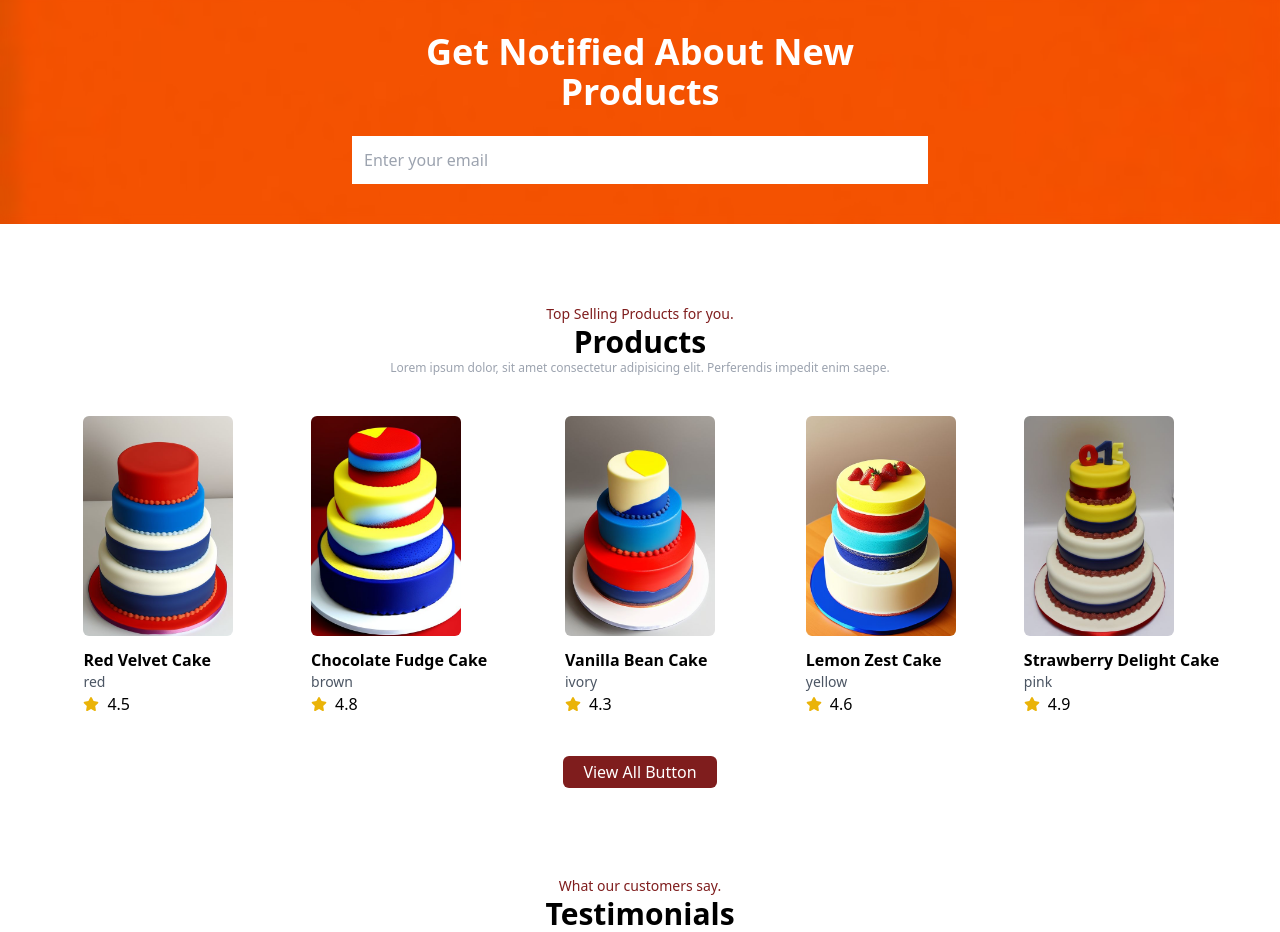
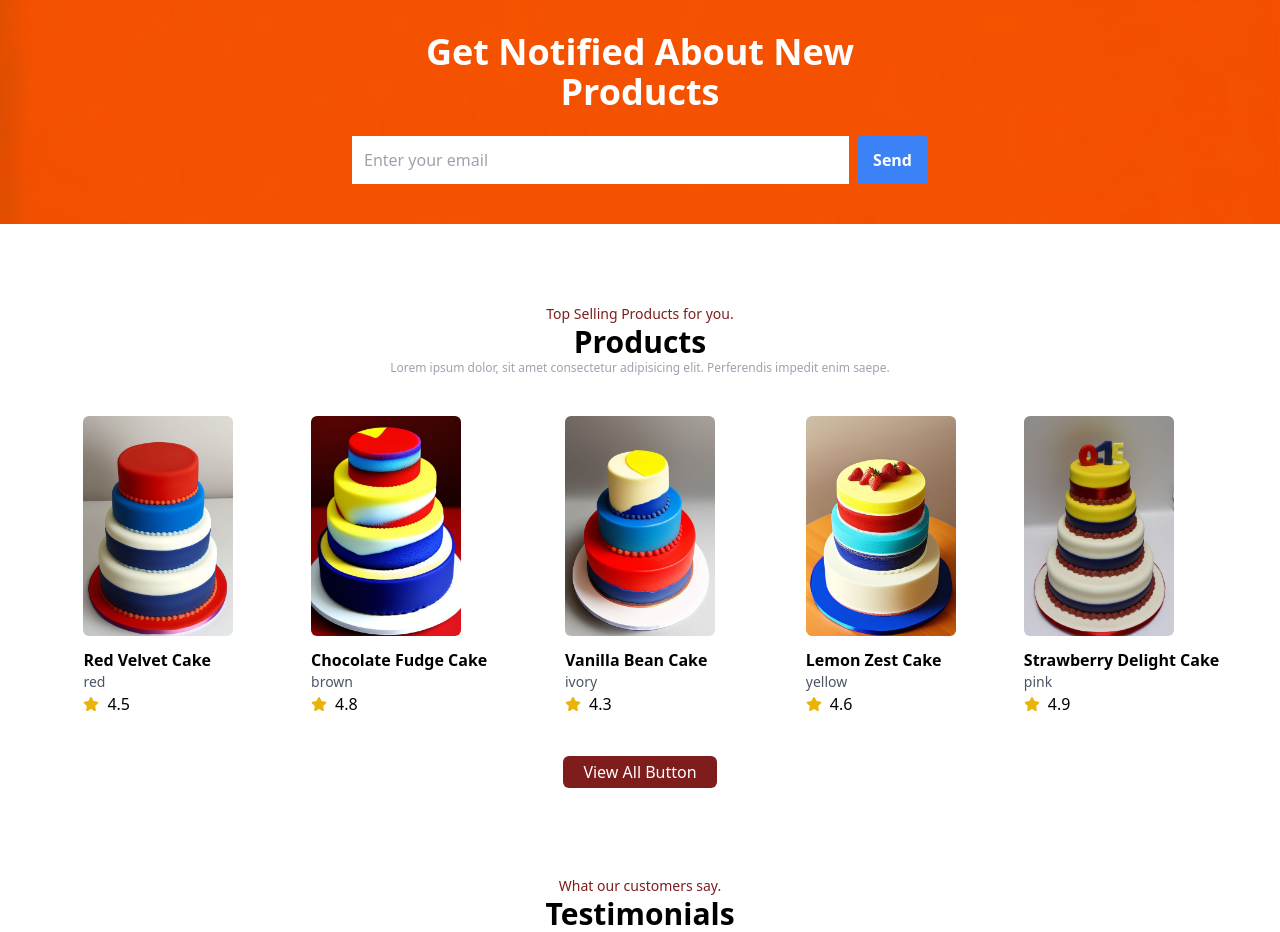
Before and after one commit to shrtRoshan/cakebake, a React (Create React App) app: page / in a window 1280 px wide. Shown: the part 2320-3252 px from the top of the page. Built offline with nearby package versions, Linux system fonts and the light colour scheme.

Commit message:
suscribe component updated

```diff
--- a/src/components/Subscribe/Subscribe.jsx
+++ b/src/components/Subscribe/Subscribe.jsx
@@ -1,4 +1,4 @@
-import React from 'react'
+import React, { useState } from 'react';
 import Banner from "../../assets/website/orange-pattern.jpg";
 
 const BannerImg = {
@@ -11,6 +11,21 @@ const BannerImg = {
 }
 
 const Subscribe = () => {
+    const [email, setEmail] = useState('');
+
+    const handleInputChange = (e) => {
+        setEmail(e.target.value);
+    };
+
+    const handleSendClick = () => {
+        // Handle sending the email here
+        console.log('Email sent:', email);
+        // Clear the input field
+        setEmail('');
+        // Show alert message
+        alert('Thank you for subscribing!');
+    };
+
     return (
         <div
             data-aos='zoom-in'
@@ -22,16 +37,27 @@ const Subscribe = () => {
             sm:text-4xl font-semibold'>
                         Get Notified About New Products
                     </h1>
+                    <div className="flex">
                         <input
                             data-aos='fade-up'
                             type="text"
                             placeholder='Enter your email'
                             className='w-full p-3 text-black dark:text-white dark:bg-gray-800'
+                            value={email}
+                            onChange={handleInputChange}
                         />
+                        <button
+                            data-aos='fade-up'
+                            className="ml-2 px-4 py-3 bg-blue-500 text-white font-semibold rounded"
+                            onClick={handleSendClick}
+                        >
+                            Send
+                        </button>
+                    </div>
                 </div>
             </div>
         </div>
     )
 }
 
-export default Subscribe
+export default Subscribe;
```
Lines whose indentation alone changed are shown as unchanged.
